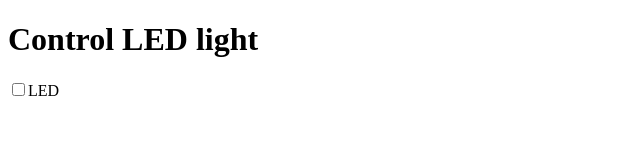
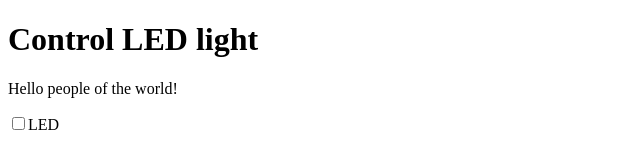
Before and after one commit to bumbe/nodetest, a plain HTML site: page public/index.html in a window 1280 px wide. Shown: the whole page, without its empty margins (0-640 px from the left). Drawn offline with Linux system fonts and the light colour scheme.

Commit message:
Lägga till p i index.html

```diff
--- a/public/index.html
+++ b/public/index.html
@@ -2,6 +2,7 @@
 <html>
 <body>
 <h1>Control LED light</h1>
+<p>Hello people of the world!</p>
 <input id="light" type="checkbox">LED
 </body>
 </html>
```
